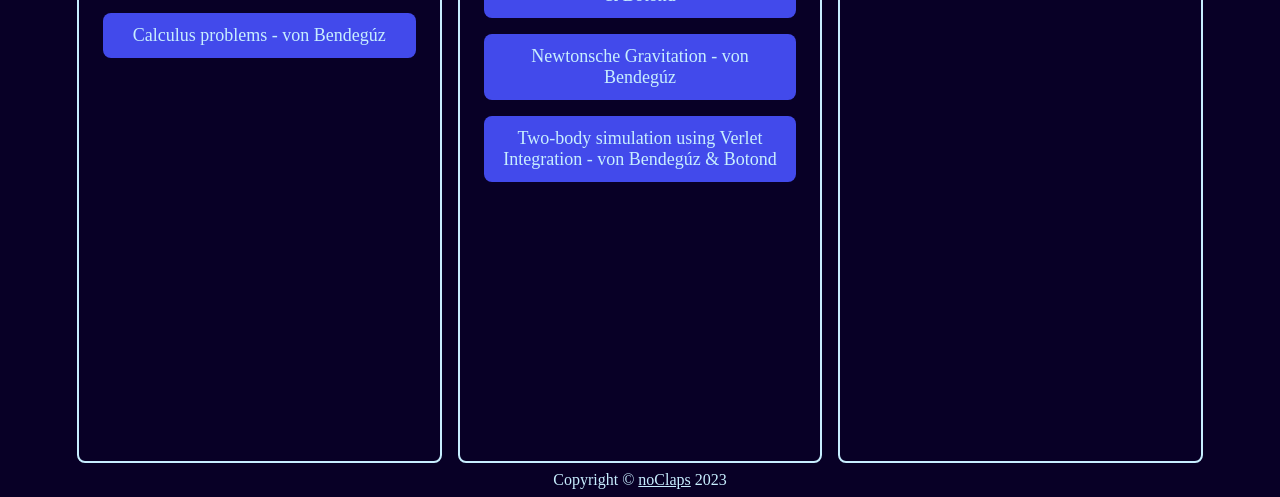
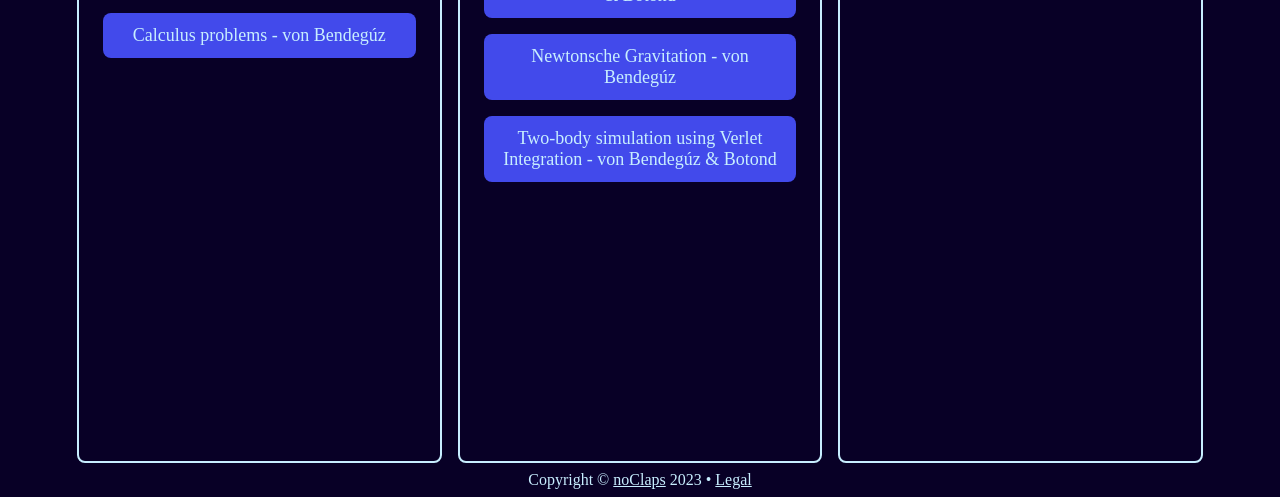
Before and after one commit to Gedanken-Versichert/web, an Astro site: page / in a window 1280 px wide. Shown: the part 303-800 px from the top of the page. Built offline with nearby package versions, Linux system fonts and the light colour scheme; Astro itself is replaced by a stand-in of ours; a web font is replaced by a local one.

Commit message:
add legal link

```diff
--- a/src/components/Footer.astro
+++ b/src/components/Footer.astro
@@ -1,5 +1,5 @@
 <footer>
-    Copyright © <a href="https://github.com/noClaps">noClaps</a> 2023
+    Copyright © <a href="https://github.com/noClaps">noClaps</a> 2023 &#x2022 <a href="/legal.html">Legal</a>
 </footer>
 
 <style lang="scss">
```
